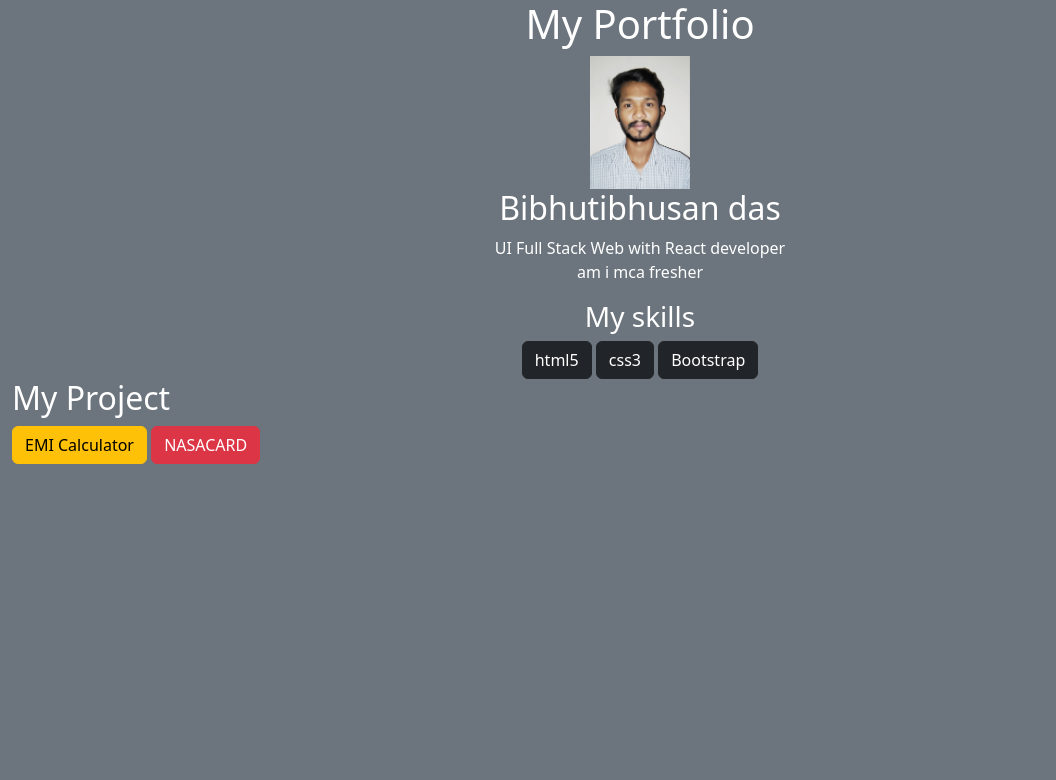
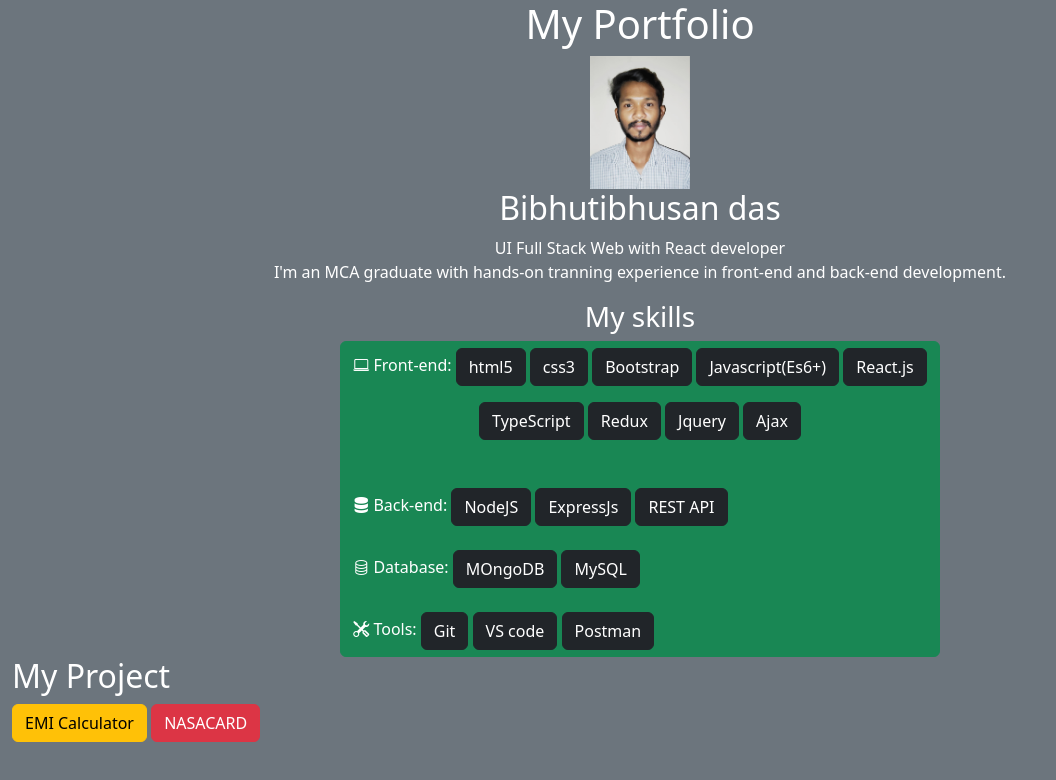
Before and after one commit to Bibhu9861/my-portfolio, a plain HTML site: page index.html in a window 1280 px wide. Shown: the whole page, without its empty margins (0-1056 px from the left). Drawn offline with nearby package versions, Linux system fonts and the light colour scheme.

Commit message:
update with index

```diff
--- a/index.html
+++ b/index.html
@@ -16,10 +16,18 @@
     <h2>Bibhutibhusan das</h2>
     <div>UI Full Stack Web with React developer</div>
     <div>
-        <p>am i mca fresher</p>
+        <p>I'm an MCA graduate with hands-on tranning experience in front-end and back-end development.</p>
+
     </div>
         <h3>My skills</h3>
-        <span class = "btn btn-dark">html5</span> <span class="btn btn-dark">css3</span> <span class="btn btn-dark border=5px">Bootstrap</span>
+        <div class="btn btn-success bi bi-laptop"> Front-end: <span class = "btn btn-dark">html5</span> <span class="btn btn-dark">css3</span> <span class="btn btn-dark border=5px">Bootstrap</span> <span class="btn btn-dark">Javascript(Es6+)</span>
+            <span class="btn btn-dark">React.js</span> <br> <span class="btn btn-dark mt-3">TypeScript</span> <span class="btn btn-dark mt-3">Redux</span>
+            <span class="btn btn-dark mt-3">Jquery</span>
+            <span class="btn btn-dark mt-3">Ajax</span> <br><br>
+            <div class="bi bi-server mt-4" style="float: left;"> Back-end: <span class = "btn btn-dark">NodeJS</span> <span class="btn btn-dark">ExpressJs</span> <span class="btn btn-dark border=5px">REST API</span></div><br> <br>
+            <div class="bi bi-database mt-4" style="float: left;"> Database: <span class = "btn btn-dark">MOngoDB</span> <span class="btn btn-dark">MySQL</span></div> <br> <br>
+            <div class="bi bi-tools mt-4" style="float: left;"> Tools: <span class = "btn btn-dark">Git</span> <span class="btn btn-dark">VS code</span> <span class="btn btn-dark border=5px">Postman</span></div>
+        </div>
     </div>
    <div>
     <h2>My Project</h2>
```
